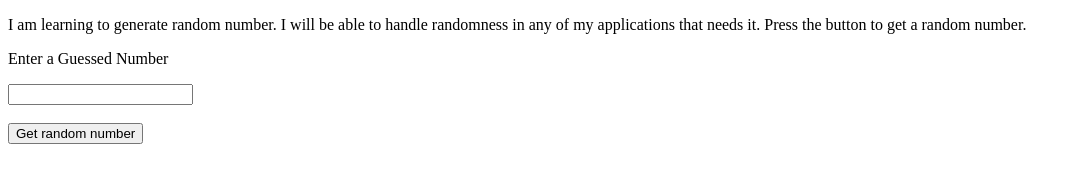
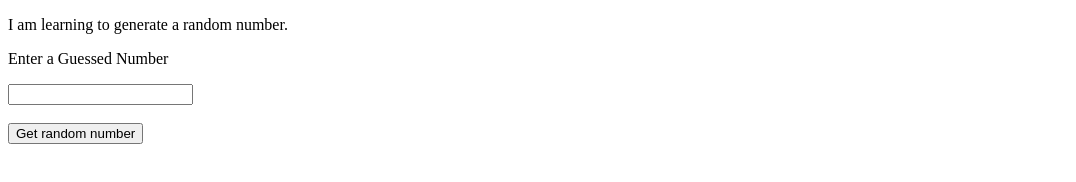
Before and after one commit to acciojob/Hot-or-Cold-Part-I-shubhamshri25, a website: page main.html in a window 1280 px wide. Shown: the whole page, without its empty margins (0-1076 px from the left). Drawn offline with Linux system fonts and the light colour scheme.

Commit message:
created a submission

```diff
--- a/main.html
+++ b/main.html
@@ -4,14 +4,14 @@
 </head>
 <body>
 	<!-- p tag -->
-	<p id="main">I am learning to generate random number. I will be able to handle randomness in any of my applications that needs it. Press the button to get a random number.</p>
+	<p id="main">I am learning to generate a random number.</p>
     <p id = "user">Enter a Guessed Number </p>
     <input id= "guess"></input><br><br>
+	<button id="btn">Get random number</button>
+	<p id="num"></p>
 	<!-- button -->
     <!-- p tag -->
-		<button id="btn">Get random number</button>
-	<p id="num"></p>
-    <p id = "respond"></p>  <!-- This is the respone (Hot or Cold) -->
+    <p id = "respond"> </p>  <!-- This is the respone (Hot or Cold) -->
     <script type="text/javascript" src="./script.js">  <!-- Write the logic in script.js -->
 </script>
   </body>
```
